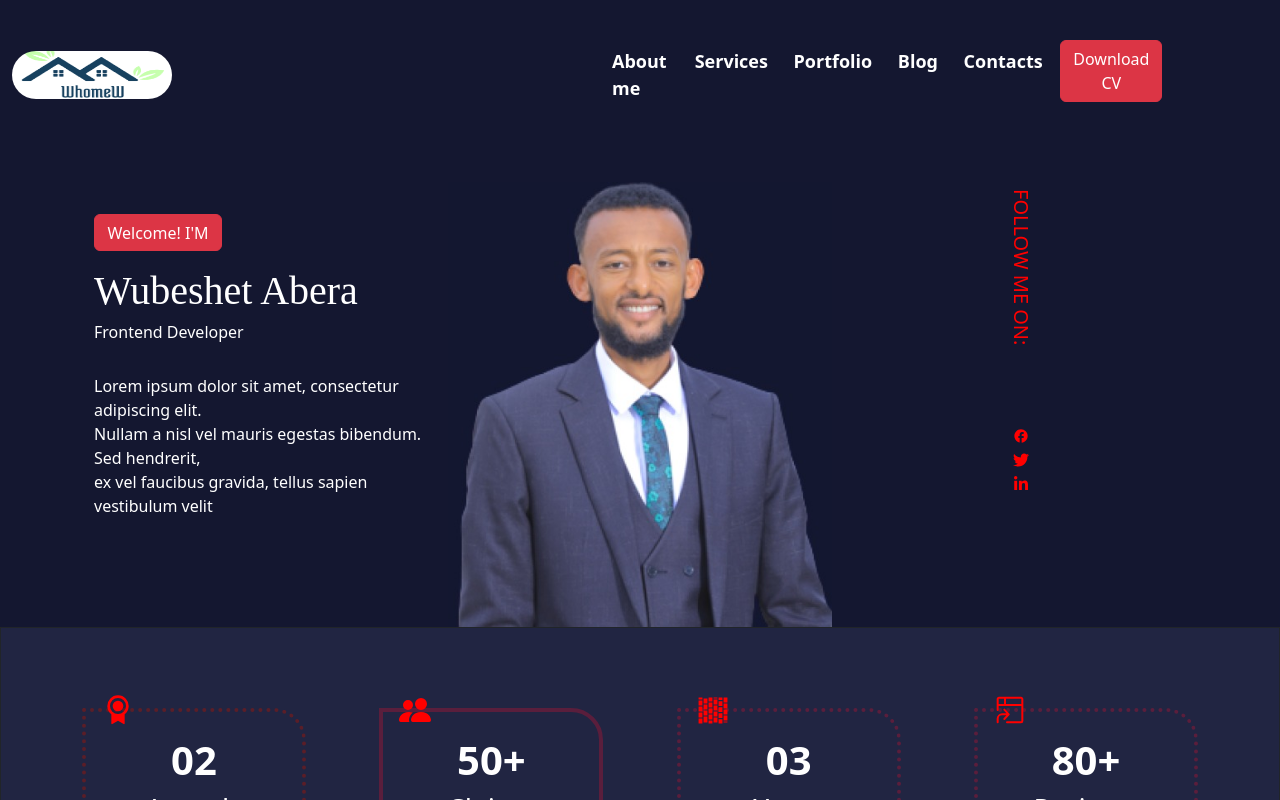
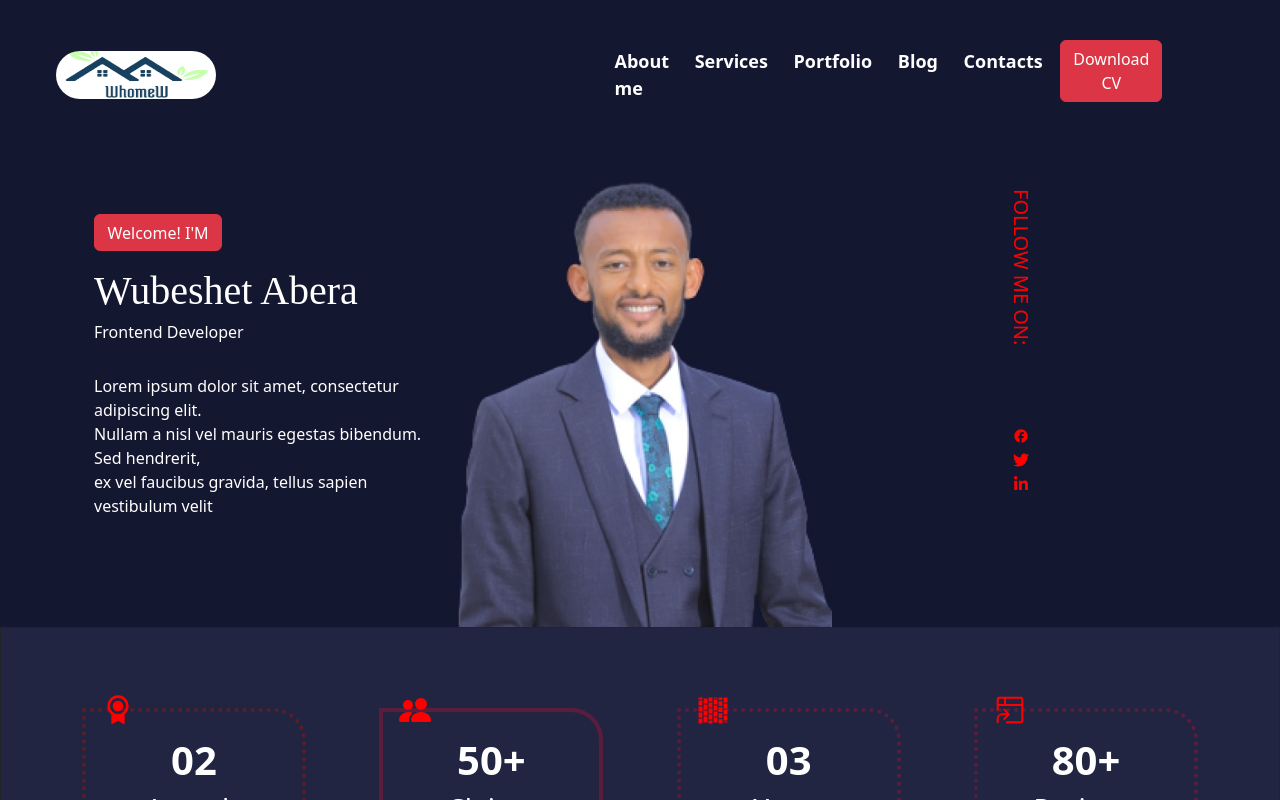
Before and after one commit to wubeabera123/my_portfolio, a React (Create React App) app: page / in a window 1280 px wide. Shown: the top 800 px of the page. Built offline with nearby package versions, Linux system fonts and the light colour scheme.

Commit message:
alignment

```diff
--- a/src/Footer.js
+++ b/src/Footer.js
@@ -9,7 +9,7 @@ function Footer(){
              <section>
                <p style={{fontSize: "2.6rem", color: "white", fontFamily: "serif",fontWeight: "bold"}}>Lets Say Hi</p>
                <p style={{fontSize: "1rem", color: "white",fontWeight: "bold",color: "lightblue"}}>wubeabera123@gmail.com</p>
-               <section style={{fontSize: "2rem",marginRight: "-2rem"}}>
+               <section style={{fontSize: "2rem",marginRight: "-2rem", verticalAlign: "middle",display: "grid", display: ""}}>
                  <MdFacebook color="lightblue"/>
                  <FaTwitter color="lightblue"/>
                  <FaInstagramSquare color="lightblue"/>
--- a/src/Landing.js
+++ b/src/Landing.js
@@ -10,7 +10,7 @@ import {FaLinkedinIn} from "react-icons/fa";
 function Landing(){
     return(
   <div>
-    <nav className="navbar navbar-expand-lg">
+    <nav className="container navbar navbar-expand-lg d-flex">
         <div className="container mx-auto">
            <img src={logo} style={{
             width: "10rem",
```
